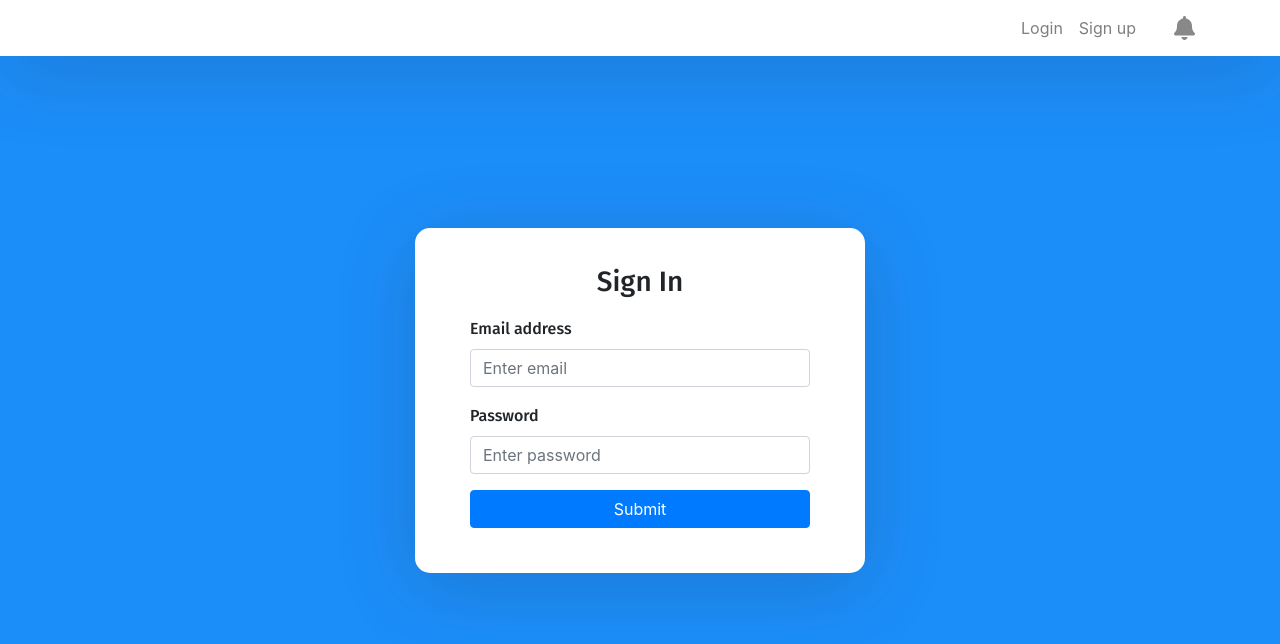
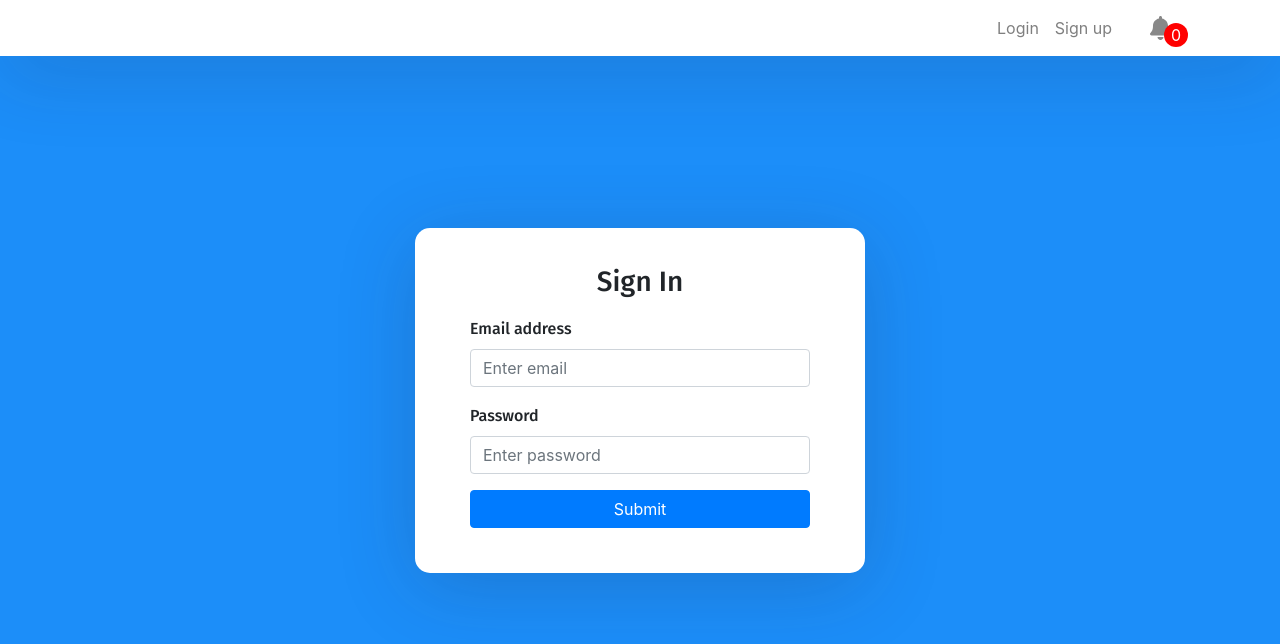
Before and after one commit to vzdrizhni/lunch-front, a React (Create React App) app: page /#/ in a window 1280 px wide. Shown: the top 644 px of the page. Built offline with nearby package versions, Linux system fonts and the light colour scheme; no server answers; what react-actioncable-provider would draw is missing.

Commit message:
Show number of unread messages

```diff
--- /dev/null
+++ b/src/components/NotificationsAlert/notificationsAlert.js
@@ -0,0 +1,18 @@
+import React from 'react';
+import {connect} from 'react-redux';
+
+const notificationsAlert = (props) => {
+    if (props.notifications.filter(item => item.checked === false)) {
+        return(
+            <div className="alert-number">
+                {props.notifications.filter(item => item.checked === false).length}
+            </div>
+        )
+    }
+}
+
+const mapStateToProps = state => ({
+    notifications: state.notifications
+})
+
+export default connect(mapStateToProps)(notificationsAlert)
--- a/src/components/NotificationsList/notificationList.css
+++ b/src/components/NotificationsList/notificationList.css
@@ -19,3 +19,15 @@
     flex-direction: column;
     border: 1px solid black;
 }
+
+.alert-number {
+    position: relative;
+    top: 7px;
+    left: -7px;
+    border-radius: 50%;
+    background-color: red;
+    color: white;
+    width: 24px;
+    display: flex;
+    justify-content: center;
+}
--- a/src/pages/navbar/navbar.js
+++ b/src/pages/navbar/navbar.js
@@ -29,6 +29,8 @@ import Users from "../Users/users";
 import UserOrders from "../../pages/UsersOrders/usersOrders";
 import WeekDayOrders from "../WeekDayOrdersPage/weekDayOrderPage";
 import NotificationsList from '../../components/NotificationsList/notificationsList'
+import NotificationsAlert from '../../components/NotificationsAlert/notificationsAlert'
+
 
 export const history = createBrowserHistory({
   basename: process.env.PUBLIC_URL,
@@ -47,6 +49,7 @@ const NavBar = (props) => {
   const handleReceivedMessage = (response) => {
     response = JSON.parse(response);
     props.addNotificationDispatcher(response);
+    console.log(props.notifications);
   };
 
   const displayHandler = () => {
@@ -91,6 +94,7 @@ const NavBar = (props) => {
             )}
           </div>
           <FontAwesomeIcon icon={faBell} onClick={displayHandler} />
+          <NotificationsAlert />
           <NotificationsList style={{ display: statusDisplay }} />
         </div>
       </nav>
--- a/src/redux/notifications/notifications.reducer.js
+++ b/src/redux/notifications/notifications.reducer.js
@@ -3,6 +3,7 @@ const INITIAL_STATE = []
 const notificationReducer = (state = INITIAL_STATE, action) => {
     switch (action.type) {
         case 'ADD_NOTIFICATION':
+            action.payload["checked"] = false
             if (state.length >= 5) {
                 console.log('gotcha');
                 return [
```
